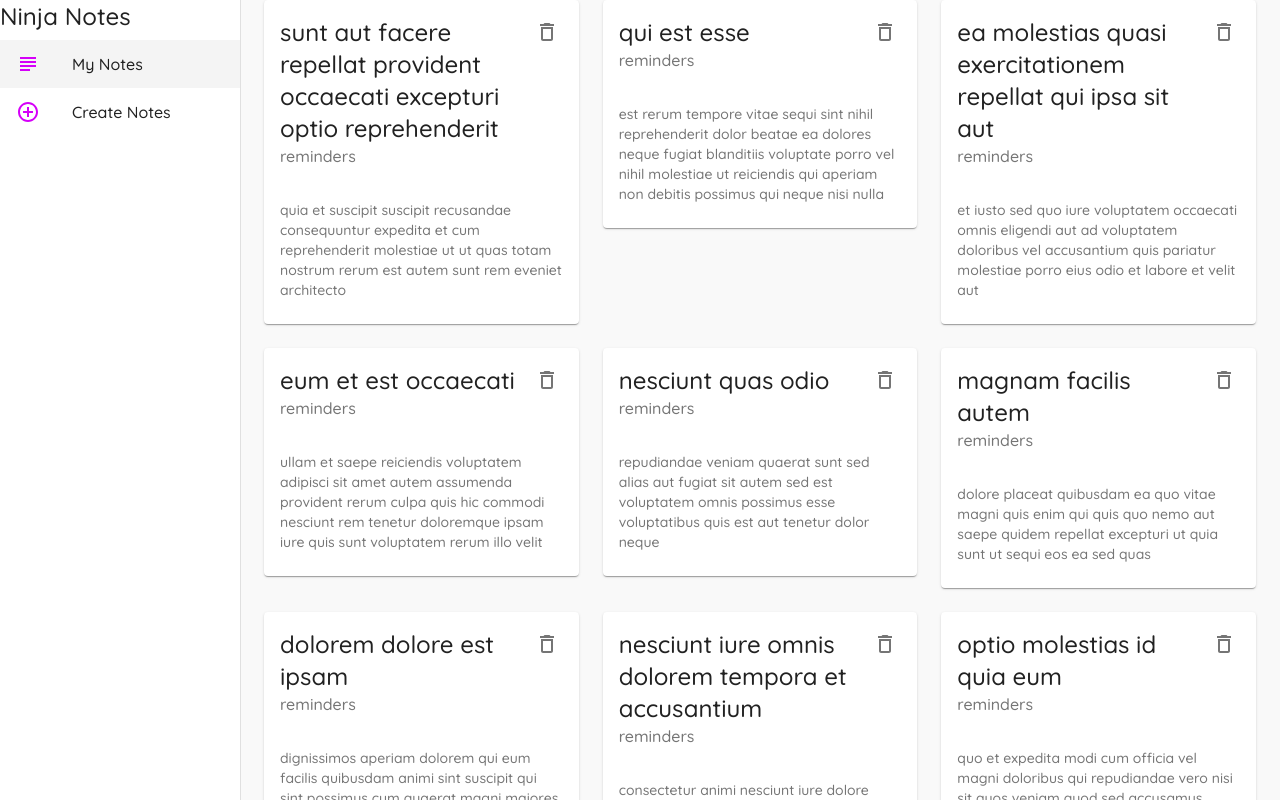
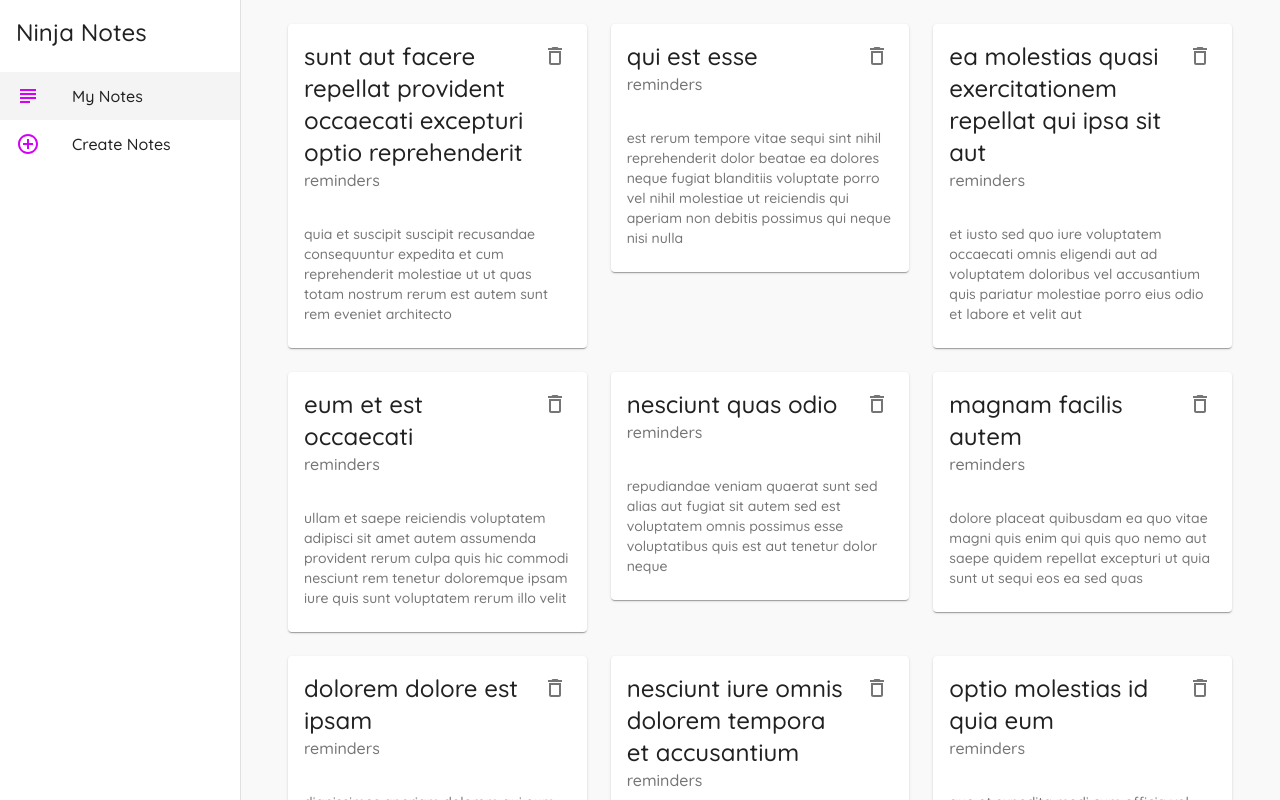
Before and after one commit to samseen/material-ui-with-shawn, a React (Create React App) app: page / in a window 1280 px wide. Shown: the top 800 px of the page. Built offline with nearby package versions, Linux system fonts and the light colour scheme; data requests are answered from the project's data file.

Commit message:
Refactored the layout styles as a function.

```diff
--- a/src/components/Layout.js
+++ b/src/components/Layout.js
@@ -12,10 +12,12 @@
 
 const drawerWidth = 240;
 
-const useStyles = makeStyles({
+const useStyles = makeStyles((theme) => {
+    return {
         page: {
             background: '#f9f9f9',
-        width: '100%'
+            width: '100%',
+            padding: theme.spacing(3)
         },
         drawer: {
             width: drawerWidth
@@ -28,6 +30,10 @@
         },
         active: {
             background: '#f4f4f4'
+        },
+        title: {
+            padding: theme.spacing(2)
+        }
     }
 })
 
@@ -61,7 +67,7 @@
                 classes={{ paper: classes.drawerPaper }}
             >
                 <div>
-                    <Typography variant="h5">
+                    <Typography variant="h5" className={classes.title}>
                         Ninja Notes
                     </Typography>
                 </div>
```
Lines whose indentation alone changed are shown as unchanged.
